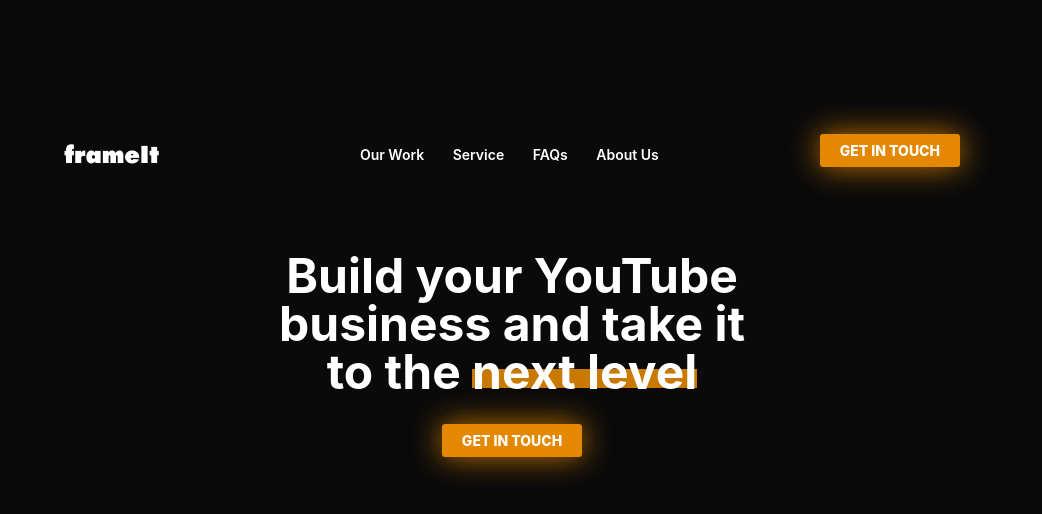
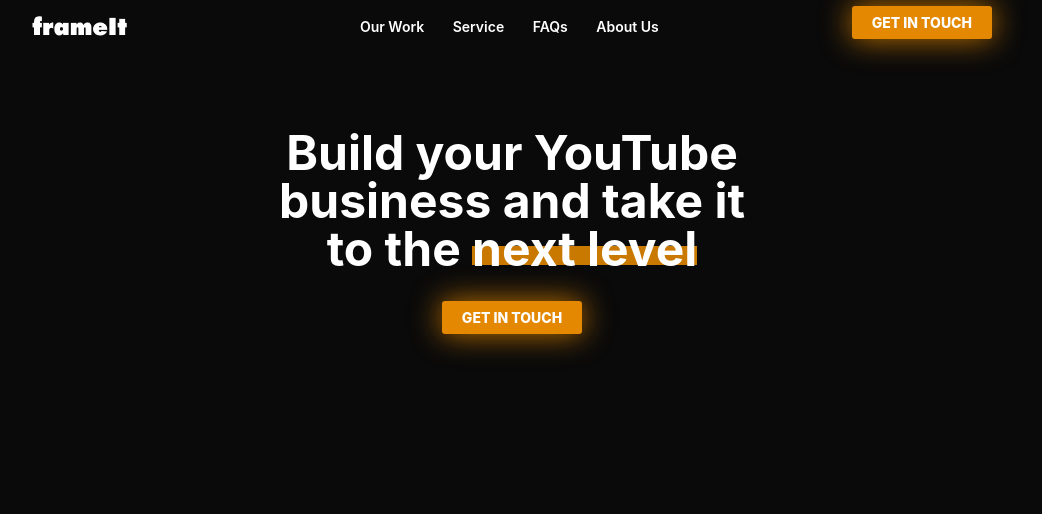
Before and after one commit to varunization4123/frameit-media-website, a Svelte app: page / in a window 1280 px wide. Shown: the top 514 px of the page, without its empty margins (128-1170 px from the left). Built offline with nearby package versions, Linux system fonts and the light colour scheme.

Commit message:
Design-Spacing Corrections 4.0

```diff
--- a/src/App.svelte
+++ b/src/App.svelte
@@ -26,15 +26,15 @@
 		text-align: center;
 		max-width: 960px;
 		margin: 0 auto;
-		overflow: hidden;
+		overflow: visible;
 	}
 	.spacer{
 		height: 220px;
 	}
-	@media (min-width: 640px) {
+	@media (max-width: 640px) {
 		main {
 			max-width: none;
-			padding: 10% 15%;
+			padding: 5% 5%;
 		}
 	}
 </style>
--- a/src/NavItems/Hero.svelte
+++ b/src/NavItems/Hero.svelte
@@ -19,7 +19,7 @@
         margin: 0% auto;
     }
     .heroText{
-        margin: 8% 0%;
+        margin: 8% 0% 24% 0%;
     }
     h1 {
         max-width: 500px;
@@ -44,7 +44,7 @@
     }
     @media(max-width: 960px){
         .container{
-            margin-bottom: 35%;
+            margin-bottom: 12%;
             padding: 5% 5%;
         }
     }
--- a/src/NavItems/NavBar.svelte
+++ b/src/NavItems/NavBar.svelte
@@ -24,6 +24,7 @@
         justify-content: space-between;
         max-width: 960px;
         margin: 0% auto;
+        overflow: visible;
     }
     nav a{
         display: inline;
@@ -37,7 +38,7 @@
     }
     @media(max-width: 940px){
         nav{
-            margin-bottom: 20%;
+            margin-bottom: 5%;
             padding: 5% 5%;
         }
         nav a{
--- a/src/Reusable Components/button.svelte
+++ b/src/Reusable Components/button.svelte
@@ -15,6 +15,7 @@ button{
     border-radius: 3px;
     transition: transform 0.3s ease-out;
     box-shadow: 0 0 30px #c47500;
+    overflow: visible;
 }
 button:hover{
     transform: translate(0px, 4px);
```
